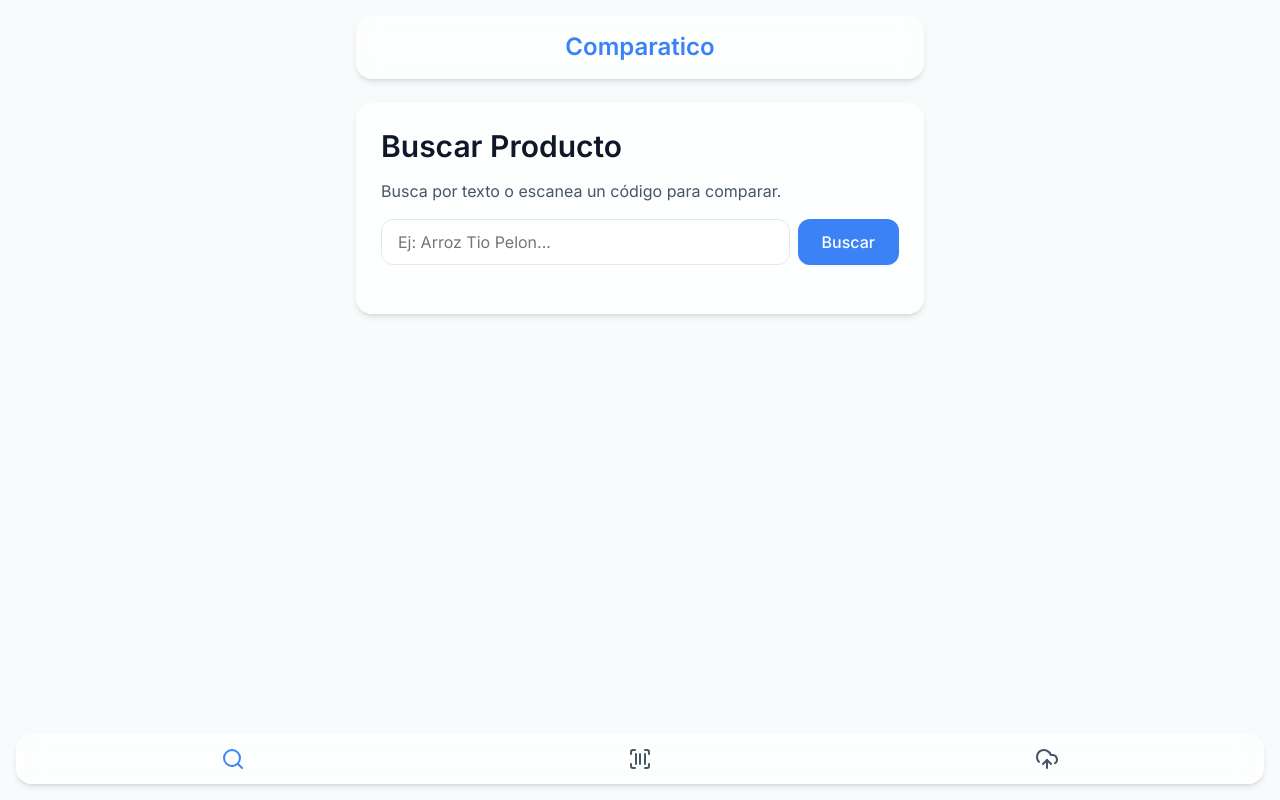
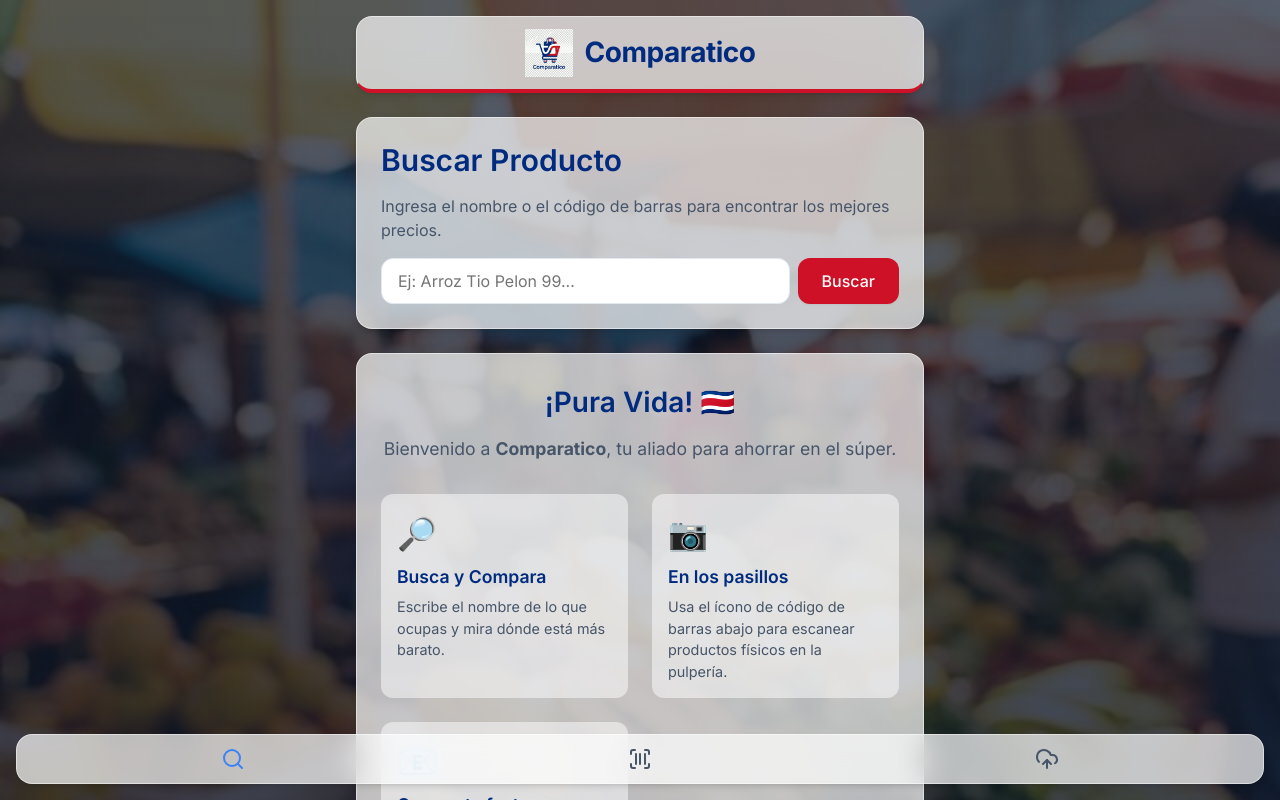
Before and after one commit to gabrielpc1190/comparatico, a React (Vite) app in the folder frontend/: page / in a window 1280 px wide. Shown: the top 800 px of the page. Built offline with nearby package versions, Linux system fonts and the light colour scheme.

Commit message:
feat: Add Costa Rican visual identity, logo, background and welcome instructions

```diff
--- a/frontend/src/App.jsx
+++ b/frontend/src/App.jsx
@@ -17,8 +17,17 @@
 
   return (
     <div className="container">
-      <header className="glass-panel" style={{ padding: '1rem', marginBottom: '1.5rem', textAlign: 'center' }}>
-        <h1 style={{ marginBottom: 0, fontSize: '1.5rem', color: 'var(--accent-primary)' }}>
+      <header className="glass-panel" style={{
+        padding: '0.75rem',
+        marginBottom: '1.5rem',
+        display: 'flex',
+        alignItems: 'center',
+        justifyContent: 'center',
+        gap: '0.75rem',
+        borderBottom: '4px solid #ce1126' // Red stripe for Costa Rica
+      }}>
+        <img src="/logo.png" alt="Comparatico Logo" style={{ width: '48px', height: '48px', objectFit: 'contain' }} />
+        <h1 style={{ marginBottom: 0, fontSize: '1.75rem', color: '#002b7f', fontWeight: '800', letterSpacing: '-0.5px' }}> {/* Blue for Costa Rica */}
           Comparatico
         </h1>
       </header>
--- a/frontend/src/components/Home.jsx
+++ b/frontend/src/components/Home.jsx
@@ -51,25 +51,57 @@
     }
 
     return (
+        <div style={{ display: 'flex', flexDirection: 'column', gap: '1.5rem', width: '100%' }}>
             <div className="glass-panel" style={{ padding: '1.5rem' }}>
-            <h2>Buscar Producto</h2>
-            <p>Busca por texto o escanea un código para comparar.</p>
+                <h2 style={{ marginBottom: '1rem', color: '#002b7f' }}>Buscar Producto</h2>
+                <p>Ingresa el nombre o el código de barras para encontrar los mejores precios.</p>
 
-            <form onSubmit={onSubmit} style={{ display: 'flex', gap: '0.5rem', marginBottom: '1.5rem' }}>
+                <form onSubmit={onSubmit} style={{ display: 'flex', gap: '0.5rem', marginTop: '1rem' }}>
                     <input
                         type="text"
                         className="input-field"
-                    placeholder="Ej: Arroz Tio Pelon..."
+                        placeholder="Ej: Arroz Tio Pelon 99..."
                         value={query}
                         onChange={(e) => setQuery(e.target.value)}
                     />
-                <button type="submit" className="btn-primary" disabled={isSearching}>
+                    <button type="submit" className="btn-primary" disabled={isSearching} style={{ backgroundColor: '#ce1126' }}>
                         {isSearching ? '...' : 'Buscar'}
                     </button>
                 </form>
 
-            {error && <p style={{ color: 'red' }}>{error}</p>}
+                {error && <p style={{ color: 'var(--error-color)', marginTop: '1rem' }}>{error}</p>}
+            </div>
 
+            {/* Guía de Inicio - Solo se muestra si no hay búsqueda activa y no hay resultados */}
+            {results.length === 0 && !isSearching && !query && (
+                <div className="glass-panel" style={{ padding: '2rem 1.5rem', textAlign: 'center' }}>
+                    <h2 style={{ fontSize: '1.75rem', marginBottom: '1rem', color: '#002b7f' }}>¡Pura Vida! 🇨🇷</h2>
+                    <p style={{ fontSize: '1.1rem', marginBottom: '2rem', color: 'var(--text-secondary)' }}>
+                        Bienvenido a <strong>Comparatico</strong>, tu aliado para ahorrar en el súper.
+                    </p>
+
+                    <div style={{ display: 'grid', gridTemplateColumns: 'repeat(auto-fit, minmax(200px, 1fr))', gap: '1.5rem', textAlign: 'left' }}>
+                        <div style={{ padding: '1rem', backgroundColor: 'rgba(255,255,255,0.5)', borderRadius: '12px' }}>
+                            <span style={{ fontSize: '2rem', display: 'block', marginBottom: '0.5rem' }}>🔎</span>
+                            <h3 style={{ fontSize: '1.1rem', color: '#002b7f' }}>Busca y Compara</h3>
+                            <p style={{ fontSize: '0.9rem', margin: 0 }}>Escribe el nombre de lo que ocupas y mira dónde está más barato.</p>
+                        </div>
+                        <div style={{ padding: '1rem', backgroundColor: 'rgba(255,255,255,0.5)', borderRadius: '12px' }}>
+                            <span style={{ fontSize: '2rem', display: 'block', marginBottom: '0.5rem' }}>📷</span>
+                            <h3 style={{ fontSize: '1.1rem', color: '#002b7f' }}>En los pasillos</h3>
+                            <p style={{ fontSize: '0.9rem', margin: 0 }}>Usa el ícono de código de barras abajo para escanear productos físicos en la pulpería.</p>
+                        </div>
+                        <div style={{ padding: '1rem', backgroundColor: 'rgba(255,255,255,0.5)', borderRadius: '12px' }}>
+                            <span style={{ fontSize: '2rem', display: 'block', marginBottom: '0.5rem' }}>📧</span>
+                            <h3 style={{ fontSize: '1.1rem', color: '#002b7f' }}>Comparte facturas</h3>
+                            <p style={{ fontSize: '0.9rem', margin: 0 }}>Envíalas a comparaticocr@gmail.com para actualizar los precios para todos.</p>
+                        </div>
+                    </div>
+                </div>
+            )}
+
+            {/* Resultados de Búsqueda */}
+            {results.length > 0 && (
                 <div style={{ display: 'flex', flexDirection: 'column', gap: '1rem' }}>
                     {results.map((prod) => {
                         let tiendas = [];
@@ -87,15 +119,11 @@
                         tiendas.sort((a, b) => parseFloat(a.precio) - parseFloat(b.precio));
 
                         return (
-                        <div key={prod.id} style={{
-                            padding: '1rem',
-                            backgroundColor: 'var(--bg-secondary)',
-                            borderRadius: '12px',
-                            border: '1px solid var(--border-color)',
-                            boxShadow: 'var(--shadow-sm)'
+                            <div key={prod.id} className="glass-panel" style={{
+                                padding: '1.25rem',
                             }}>
-                            <h3 style={{ fontSize: '1.125rem', marginBottom: '0.25rem' }}>{prod.nombre}</h3>
-                            {prod.codigoBarras && <p style={{ fontSize: '0.875rem', marginBottom: '1rem', color: 'var(--text-secondary)' }}>EAN: {prod.codigoBarras}</p>}
+                                <h3 style={{ fontSize: '1.25rem', marginBottom: '0.25rem', color: '#002b7f' }}>{prod.nombre}</h3>
+                                {prod.codigoBarras && <p style={{ fontSize: '0.85rem', marginBottom: '1rem', color: 'var(--text-secondary)' }}>EAN: {prod.codigoBarras}</p>}
 
                                 <div style={{ display: 'flex', flexDirection: 'column', gap: '0.5rem' }}>
                                     {tiendas.length > 0 ? tiendas.map((t, idx) => {
@@ -105,23 +133,23 @@
                                                 display: 'flex',
                                                 justifyContent: 'space-between',
                                                 alignItems: 'center',
-                                            padding: '0.75rem',
-                                            backgroundColor: idx === 0 && !isOutdated ? 'rgba(74, 222, 128, 0.1)' : 'var(--bg-primary)',
-                                            border: idx === 0 && !isOutdated ? '1px solid rgba(74, 222, 128, 0.3)' : '1px solid var(--border-color)',
+                                                padding: '0.85rem',
+                                                backgroundColor: idx === 0 && !isOutdated ? 'rgba(74, 222, 128, 0.2)' : 'rgba(255,255,255,0.6)',
+                                                border: idx === 0 && !isOutdated ? '1px solid rgba(74, 222, 128, 0.4)' : '1px solid rgba(0,0,0,0.05)',
                                                 borderRadius: '8px'
                                             }}>
                                                 <div style={{ display: 'flex', flexDirection: 'column' }}>
-                                                <span style={{ fontWeight: '600', fontSize: '0.9rem' }}>{t.establecimiento}</span>
-                                                <span style={{ fontSize: '0.75rem', color: isOutdated ? 'var(--error-color)' : 'var(--text-secondary)' }}>
-                                                    {isOutdated ? `⚠️ Precio desactualizado (Hace ${t.dias} días)` : (t.dias === 0 ? 'Hoy' : `Hace ${t.dias} días`)}
+                                                    <span style={{ fontWeight: '600', fontSize: '0.95rem', color: '#1e293b' }}>{t.establecimiento}</span>
+                                                    <span style={{ fontSize: '0.75rem', color: isOutdated ? '#ef4444' : '#64748b' }}>
+                                                        {isOutdated ? `⚠️ Desactualizado (Hace ${t.dias} días)` : (t.dias === 0 ? 'Actualizado Hoy' : `Hace ${t.dias} días`)}
                                                     </span>
                                                 </div>
                                                 <span style={{
-                                                fontWeight: 'bold',
-                                                fontSize: '1.1rem',
-                                                color: isOutdated ? 'var(--text-secondary)' : (idx === 0 ? 'var(--success-color)' : 'var(--text-primary)'),
+                                                    fontWeight: '700',
+                                                    fontSize: '1.15rem',
+                                                    color: isOutdated ? '#94a3b8' : (idx === 0 ? '#16a34a' : '#0f172a'),
                                                     textDecoration: isOutdated ? 'line-through' : 'none',
-                                                opacity: isOutdated ? 0.6 : 1
+                                                    opacity: isOutdated ? 0.7 : 1
                                                 }}>
                                                     ₡{parseFloat(t.precio).toLocaleString('es-CR')}
                                                 </span>
@@ -135,6 +163,7 @@
                         );
                     })}
                 </div>
+            )}
         </div>
     );
 }
--- a/frontend/src/index.css
+++ b/frontend/src/index.css
@@ -41,6 +41,10 @@
 body {
   font-family: 'Inter', -apple-system, BlinkMacSystemFont, 'Segoe UI', Roboto, Oxygen, Ubuntu, Cantarell, 'Open Sans', 'Helvetica Neue', sans-serif;
   background-color: var(--bg-primary);
+  background-image: linear-gradient(rgba(15, 23, 42, 0.7), rgba(15, 23, 42, 0.8)), url('/bg-market.jpg');
+  background-size: cover;
+  background-position: center;
+  background-attachment: fixed;
   color: var(--text-primary);
   line-height: 1.5;
   -webkit-font-smoothing: antialiased;
@@ -59,8 +63,8 @@
 /* Glassmorphism Utilities */
 .glass-panel {
   background: var(--glass-bg);
-  backdrop-filter: blur(12px);
-  -webkit-backdrop-filter: blur(12px);
+  backdrop-filter: blur(16px);
+  -webkit-backdrop-filter: blur(16px);
   border: 1px solid var(--glass-border);
   border-radius: 16px;
   box-shadow: var(--shadow-md);
```
Also changed, not shown: frontend/public/bg-market.jpg (added), frontend/public/logo.png (added). Lines whose indentation alone changed are shown as unchanged.
